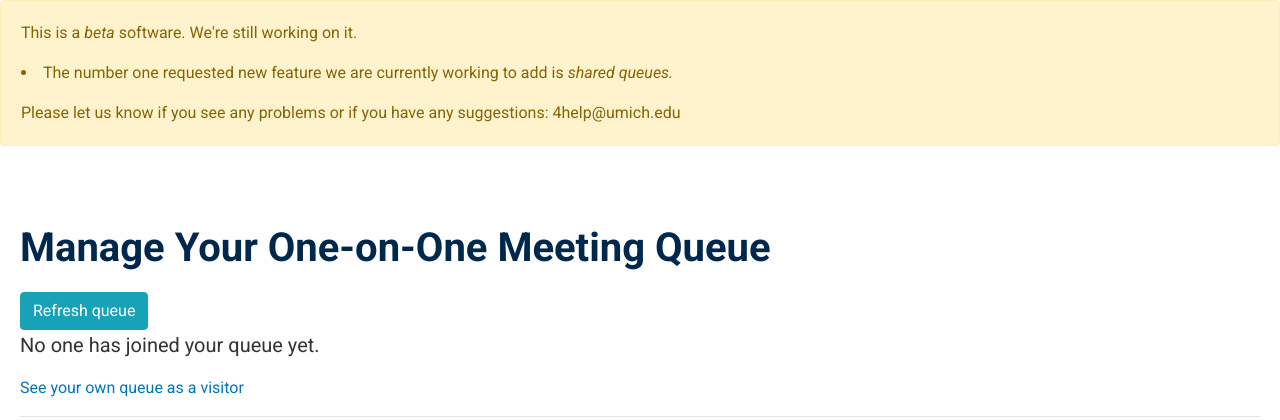
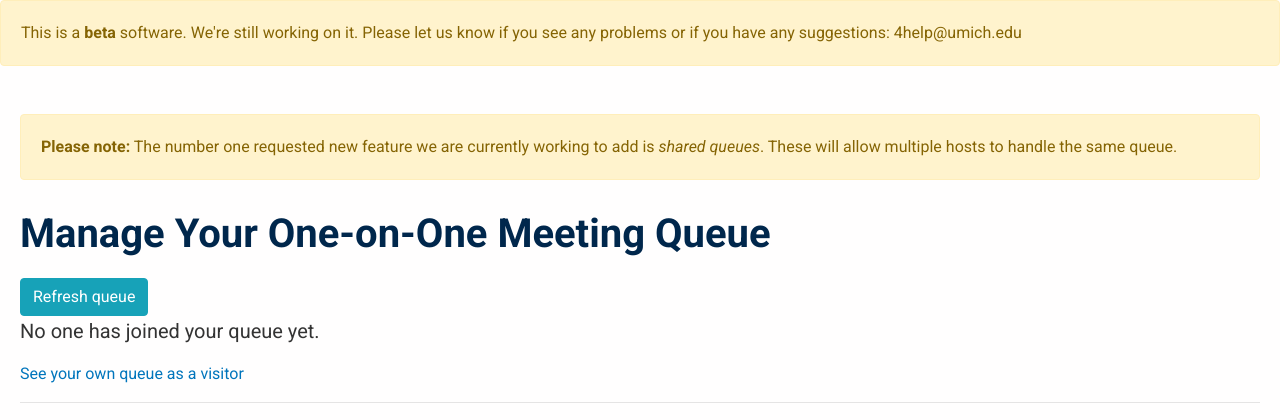
Before and after one commit to tl-its-umich-edu/remote-office-hours-queue, a Django app: page /manage/ in a window 1280 px wide. Shown: the part 70-490 px from the top of the page. Run offline with Django 3.2, Linux system fonts and the light colour scheme; the visitor is signed in with stand-in values (Sample User, id 1); data that the repository does not hold is empty; some libraries are stand-ins or nearby versions.

Commit message:
Move shared queues message to manage interface

```diff
--- a/src/bluejeans_queue/templates/base.html
+++ b/src/bluejeans_queue/templates/base.html
@@ -77,9 +77,7 @@
   </header>
 
   <div class="alert alert-warning" role="alert">
-    <p>This is a <em>beta</em> software. We're still working on it.</p>
-    <p><li>The number one requested new feature we are currently working to add is <em>shared queues.</em></li></p>
-    Please let us know if you see any problems or if you have any suggestions: 4help@umich.edu
+    This is a <strong>beta</strong> software. We're still working on it. Please let us know if you see any problems or if you have any suggestions: 4help@umich.edu
   </div>
 
 	<div id="main-content" class="container" role="main">
--- a/src/bluejeans_queue/templates/bluejeans_queue/manage.html
+++ b/src/bluejeans_queue/templates/bluejeans_queue/manage.html
@@ -1,6 +1,12 @@
 {% extends "base.html" %}
 
 {% block content %}
+<div class="alert alert-warning alert-dismissible fade show" role="alert">
+    <strong>Please note:</strong> The number one requested new feature we are currently working to add is <em>shared queues</em>. These will allow multiple hosts to handle the same queue.
+    <!-- <button type="button" class="close" data-dismiss="alert" aria-label="Close">
+        <span aria-hidden="true">&times;</span>
+    </button> -->
+</div>
 <h1>Manage Your One-on-One Meeting Queue</h1>
 <button type=button onclick="location.reload()" class="btn btn-info">
     Refresh queue
```
